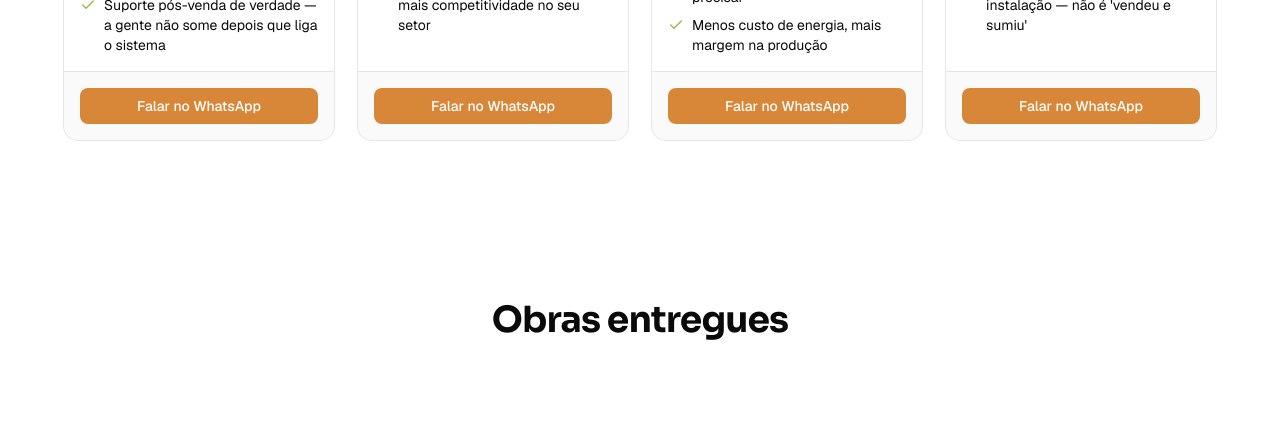
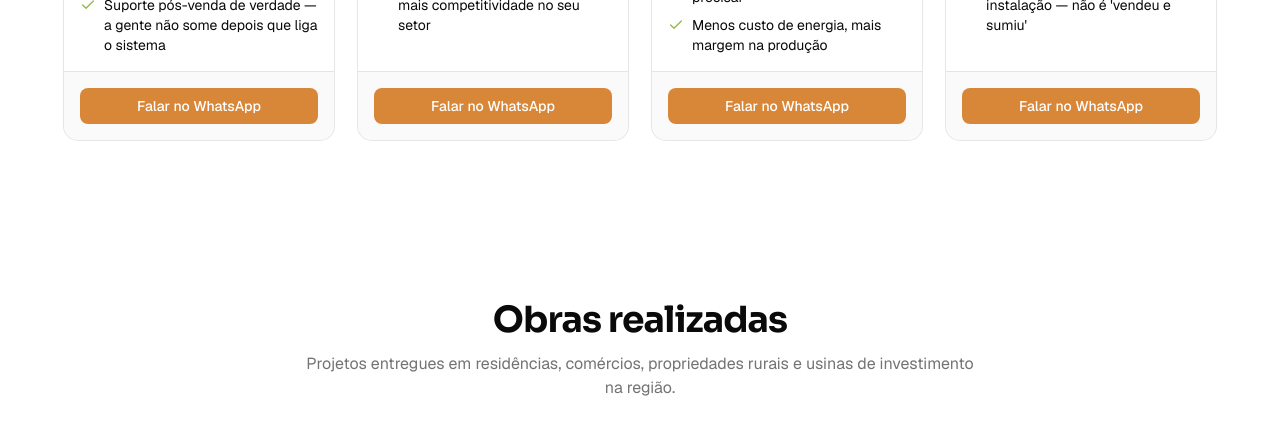
Before and after one commit to JoaoVictorCologi/don-energy, a Next.js app: page / in a window 1280 px wide. Shown: the part 1329-1763 px from the top of the page. Built offline with nearby package versions, Linux system fonts and the light colour scheme.

Commit message:
dá tratamento de seção própria pra Galeria de Obras
- Adiciona heading "Obras realizadas" + intro curta, mesmo padrão visual
  das outras seções
- Hover com zoom na imagem + legenda (obra.desc) em overlay, CSS puro via
  group-hover, sem estado/JS extra

```diff
--- a/components/obras-gallery.tsx
+++ b/components/obras-gallery.tsx
@@ -10,21 +10,28 @@ export function ObrasGallery() {
     >
       <div className="mx-auto max-w-6xl">
         <h2 className="font-heading text-center text-3xl font-bold tracking-tight text-foreground sm:text-4xl">
-          Obras entregues
+          Obras realizadas
         </h2>
+        <p className="mx-auto mt-3 max-w-2xl text-center text-muted-foreground">
+          Projetos entregues em residências, comércios, propriedades rurais e
+          usinas de investimento na região.
+        </p>
         <div className="mt-10 grid grid-cols-2 gap-4 sm:grid-cols-3 lg:grid-cols-4">
           {obras.map((obra) => (
             <div
               key={obra.file}
-              className="reveal-on-scroll relative aspect-square overflow-hidden rounded-lg"
+              className="reveal-on-scroll group relative aspect-square overflow-hidden rounded-lg"
             >
               <Image
                 src={`/obras/${obra.file}`}
                 alt={obra.desc}
                 fill
                 sizes="(min-width: 1024px) 25vw, (min-width: 640px) 33vw, 50vw"
-                className="object-cover"
+                className="object-cover transition-transform duration-300 group-hover:scale-110"
               />
+              <div className="absolute inset-0 flex items-end bg-gradient-to-t from-black/70 via-black/0 to-black/0 p-3 opacity-0 transition-opacity duration-300 group-hover:opacity-100">
+                <p className="text-sm font-medium text-white">{obra.desc}</p>
+              </div>
             </div>
           ))}
         </div>
```
